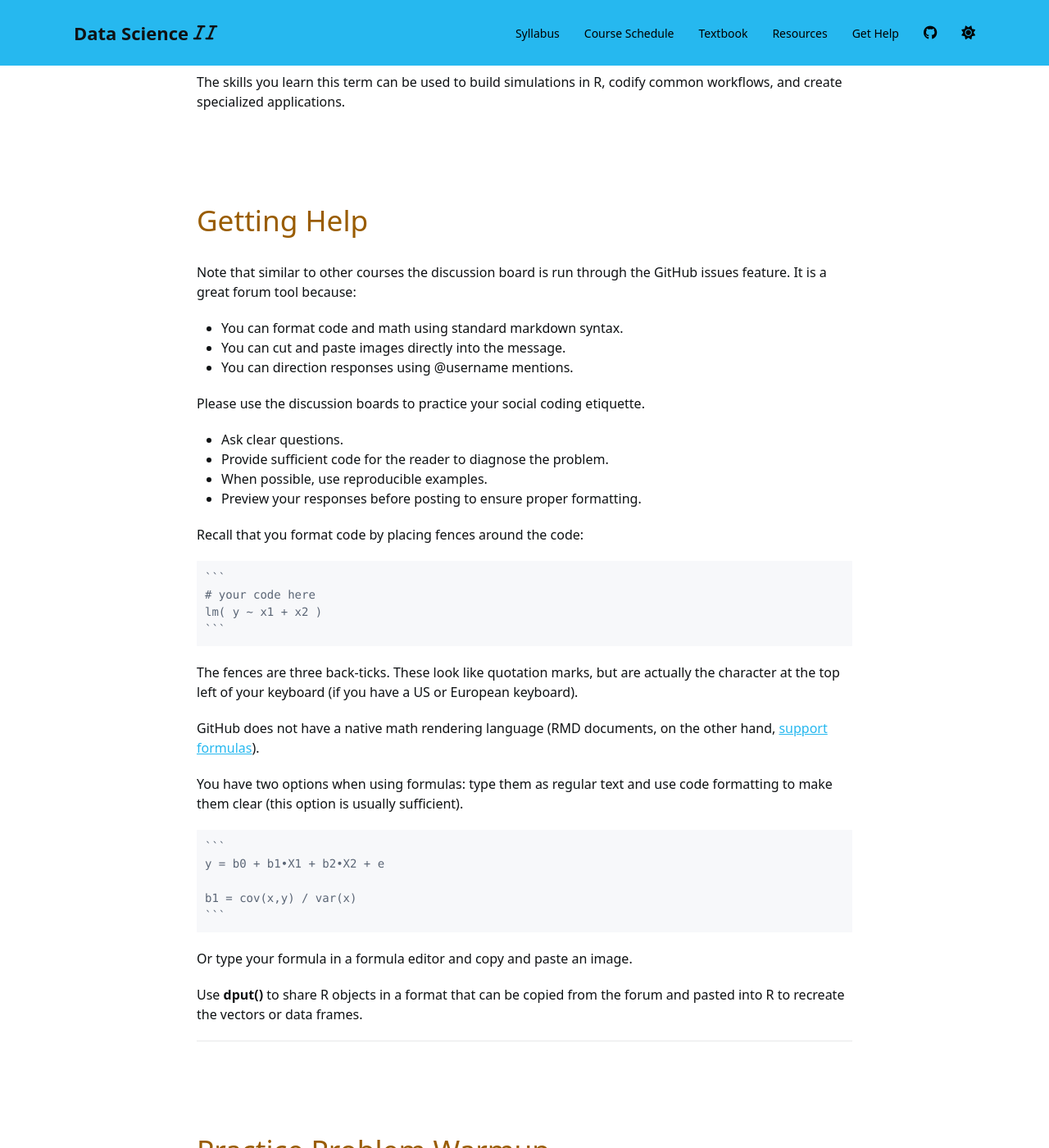
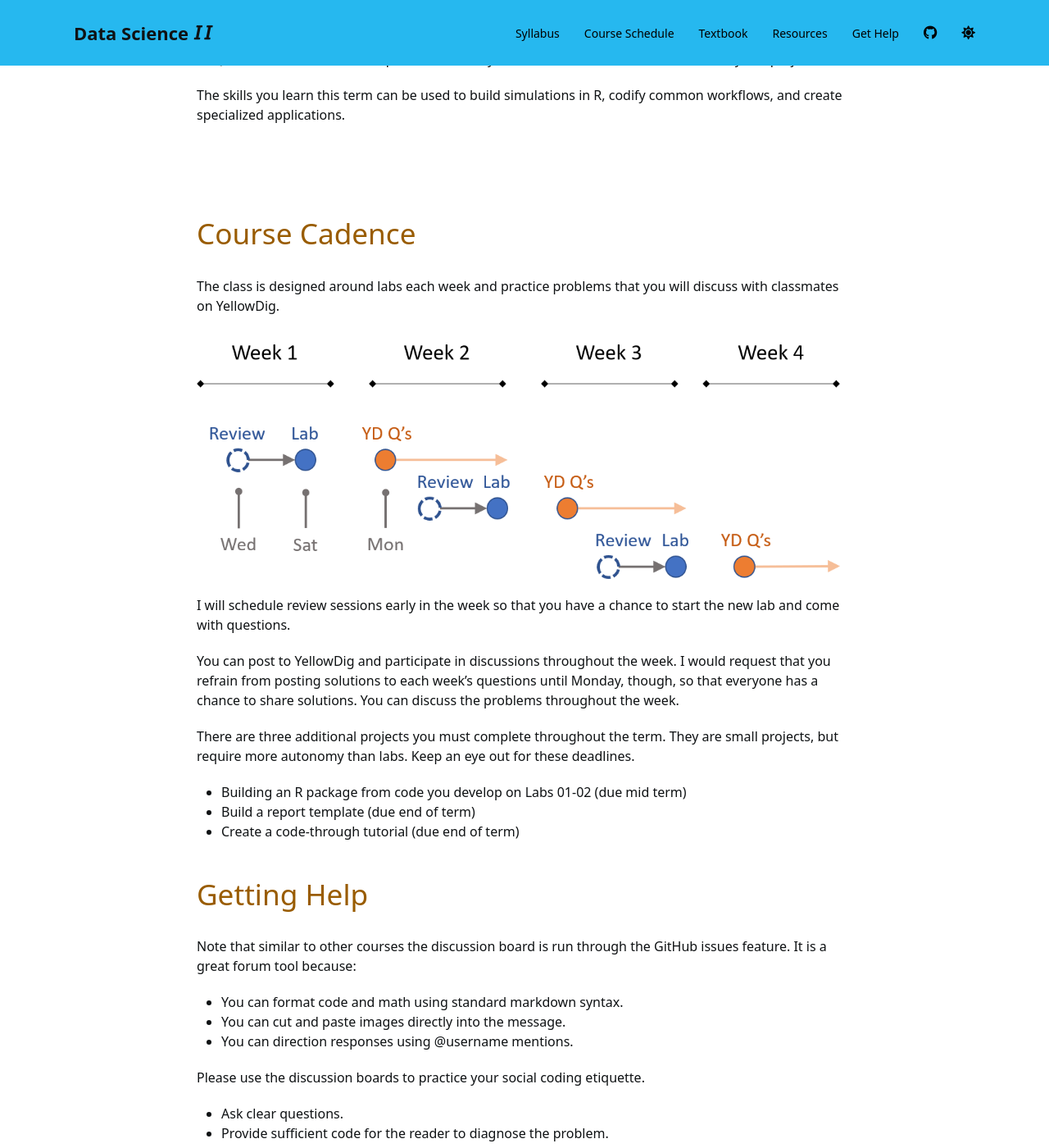
Before and after one commit to DS4PS/cpp-527-fall-2020, a Jekyll site: the page built from schedule.md, in a window 1280 px wide and 1400 px high, scrolled down 1833 px. Shown: the whole window at 82% size. Built offline with Jekyll 4.4.1, drawn with Linux system fonts in a browser that asks for light colours; nearby versions of some CDN libraries; a script bundle is joined from its source files by our own code; library files that are not in the unit come from our copies; a style sheet for code colours, icons or effects is not loaded.

Commit message:
Update schedule.md

```diff
--- a/schedule.md
+++ b/schedule.md
@@ -83,6 +83,23 @@ The skills you learn this term can be used to build simulations in R, codify com
 
 <br>
 <br>
+
+
+## Course Cadence
+
+The class is designed around labs each week and practice problems that you will discuss with classmates on YellowDig.
+
+![](https://raw.githubusercontent.com/DS4PS/cpp-527-fall-2020/master/assets/img/course-cadence.png)
+
+I will schedule review sessions early in the week so that you have a chance to start the new lab and come with questions.
+
+You can post to YellowDig and participate in discussions throughout the week. I would request that you refrain from posting solutions to each week's questions until Monday, though, so that everyone has a chance to share solutions. You can discuss the problems throughout the week.
+
+There are three additional projects you must complete throughout the term. They are small projects, but require more autonomy than labs. Keep an eye out for these deadlines.
+
+* Building an R package from code you develop on Labs 01-02 (due mid term)
+* Build a report template (due end of term)
+* Create a code-through tutorial (due end of term)
 
 
 ## Getting Help
```
